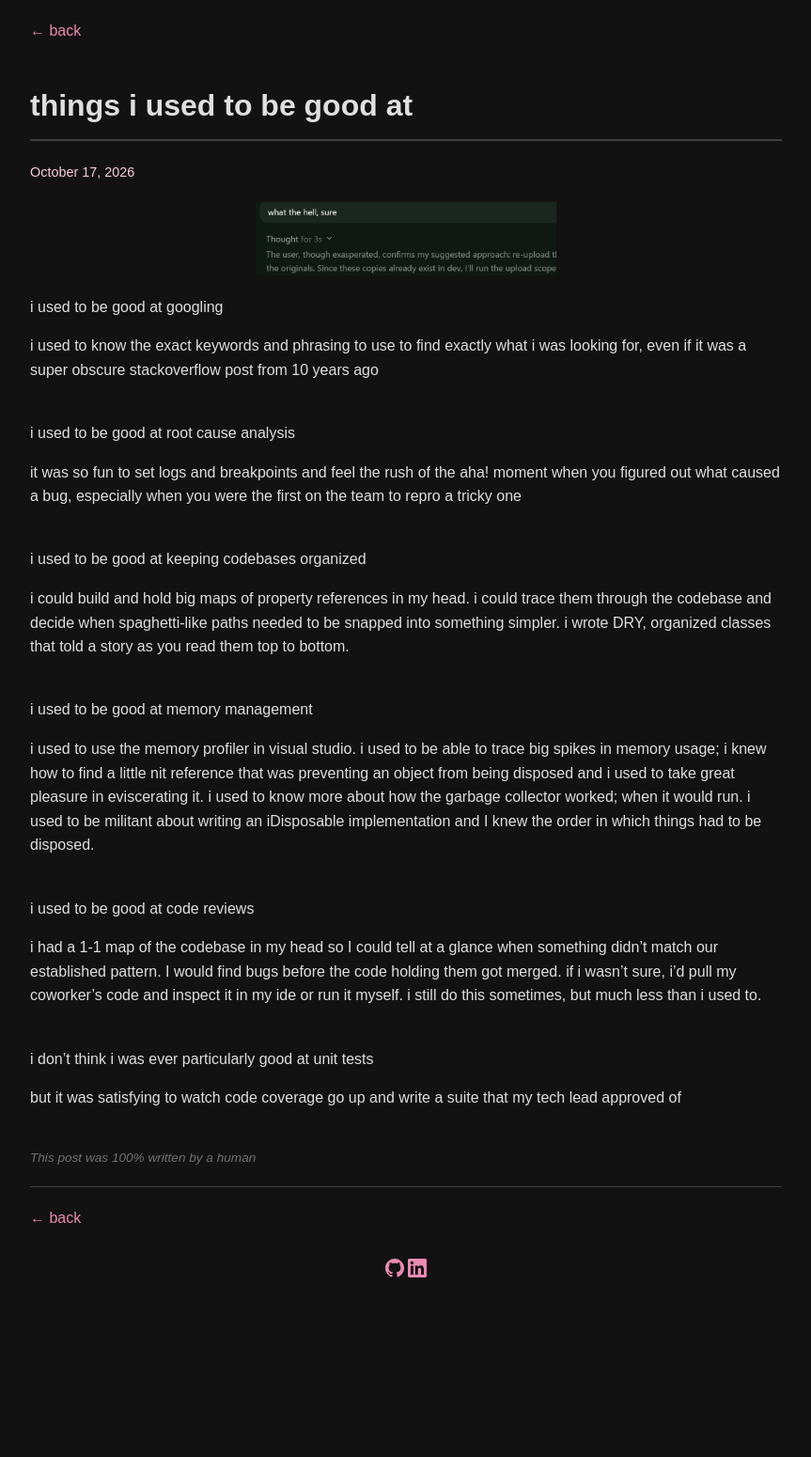
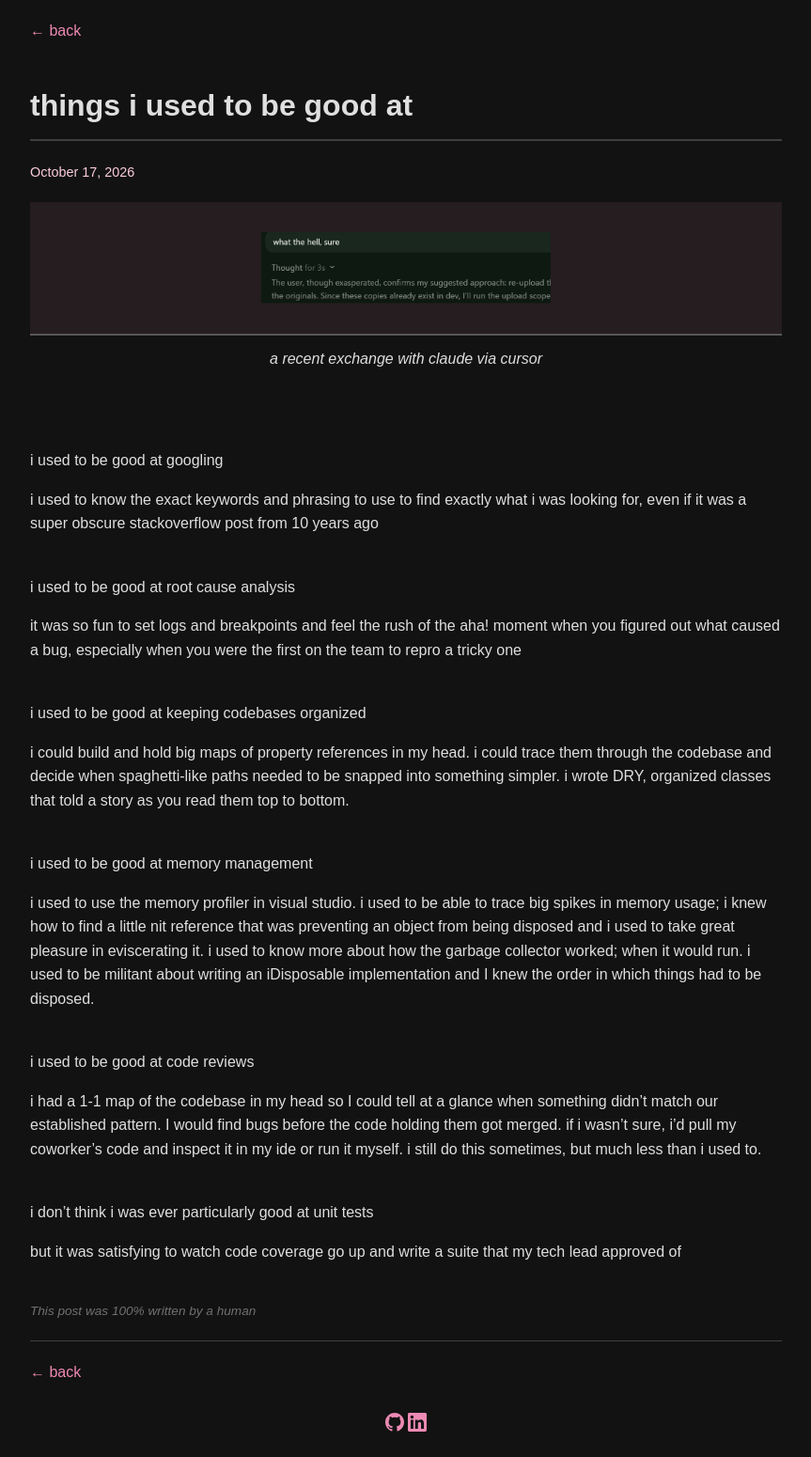
Before and after one commit to superfamousdog/superfamousdog.github.io, a Jekyll site: the page built from _posts/2026-10-17-things-i-used-to-be-good-at.md, in a window 1280 px wide. Shown: the whole page at 94% size, without its empty margins (208-1071 px from the left). Built offline with Jekyll 4.4.1, drawn with Linux system fonts in a browser that asks for light colours; before the commit the page ends 1387 px from its top, so only the background shows below that.

Commit message:
Update 2026-10-17-things-i-used-to-be-good-at.md

```diff
--- a/_posts/2026-10-17-things-i-used-to-be-good-at.md
+++ b/_posts/2026-10-17-things-i-used-to-be-good-at.md
@@ -4,8 +4,13 @@
 date: 2026-10-17
 attribution: "This post was 100% written by a human"
 ---
-![saying what the hell, sure to a helpful coding agent](/what-the-hell-sure.png)
 
+| ![saying what the hell, sure to a helpful coding agent](/what-the-hell-sure.png) |
+|:--:|
+| *a recent exchange with claude via cursor* |
+
+
+<br><br>
 i used to be good at googling
 
 i used to know the exact keywords and phrasing to use to find exactly what i was looking for, even if it was a super obscure stackoverflow post from 10 years ago<br><br>
```
